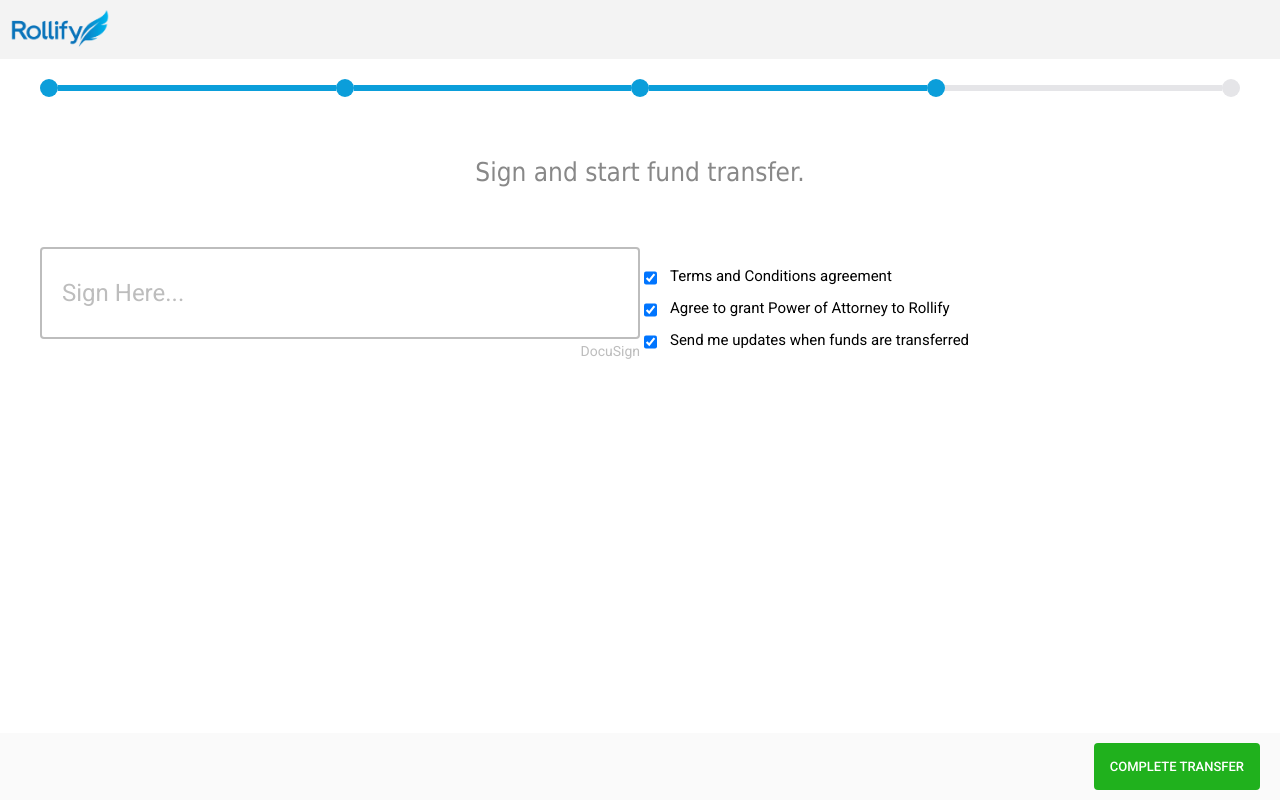
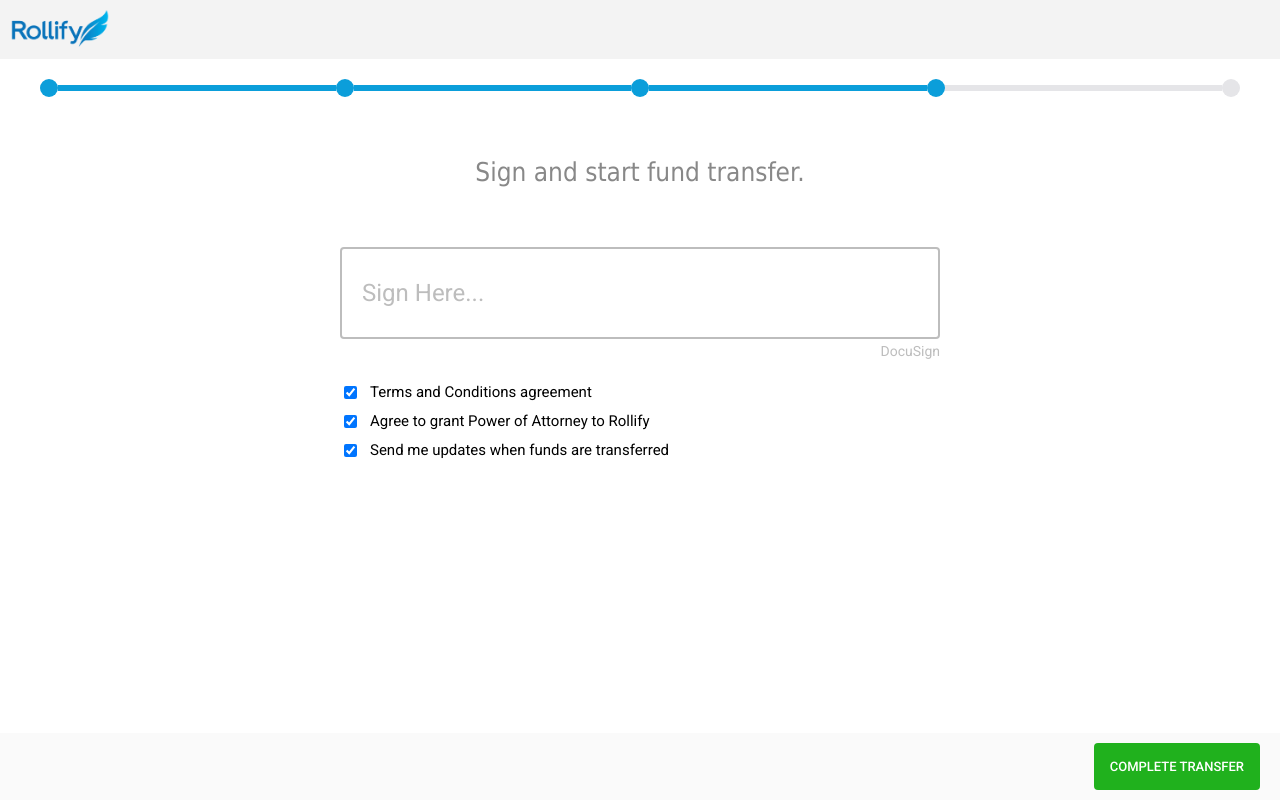
Before and after one commit to bla211/Rollify, a Vue app: page /sign-off in a window 1280 px wide. Built offline with nearby package versions, Linux system fonts and the light colour scheme.

Commit message:
[HOTFIX] css changes

```diff
--- a/src/views/SignOff.vue
+++ b/src/views/SignOff.vue
@@ -10,6 +10,7 @@
         <label>DocuSign</label>
       </div>
       <div id="signOff__sign--disclaimers">
+        <div id="disclaimers">
           <div class="disclaimer-wrap">
             <input type="checkbox" :checked="true"/>
             <label>Terms and Conditions agreement</label>
@@ -21,6 +22,7 @@
           <div class="disclaimer-wrap">
             <input type="checkbox" :checked="true"/>
             <label>Send me updates when funds are transferred</label>
+          </div>
         </div>
       </div>
       <router-link to="success"><button>Complete Transfer</button></router-link>
@@ -121,11 +123,17 @@ export default {
 }
 #signOff__sign--disclaimers{
   width: 100%;
+  display: flex;
+  flex-flow:row wrap;
+  justify-content: center;
+  margin: 20px 0 0 0;
+  #disclaimers{
+    width: 100%;
     max-width: 600px;
     display: flex;
     flex-flow:row wrap;
     justify-content: flex-start;
-  margin: 20px 0 0 0;
+  }
   .disclaimer-wrap{
     width: 100%;
     display: flex;
```
Lines whose indentation alone changed are shown as unchanged.
